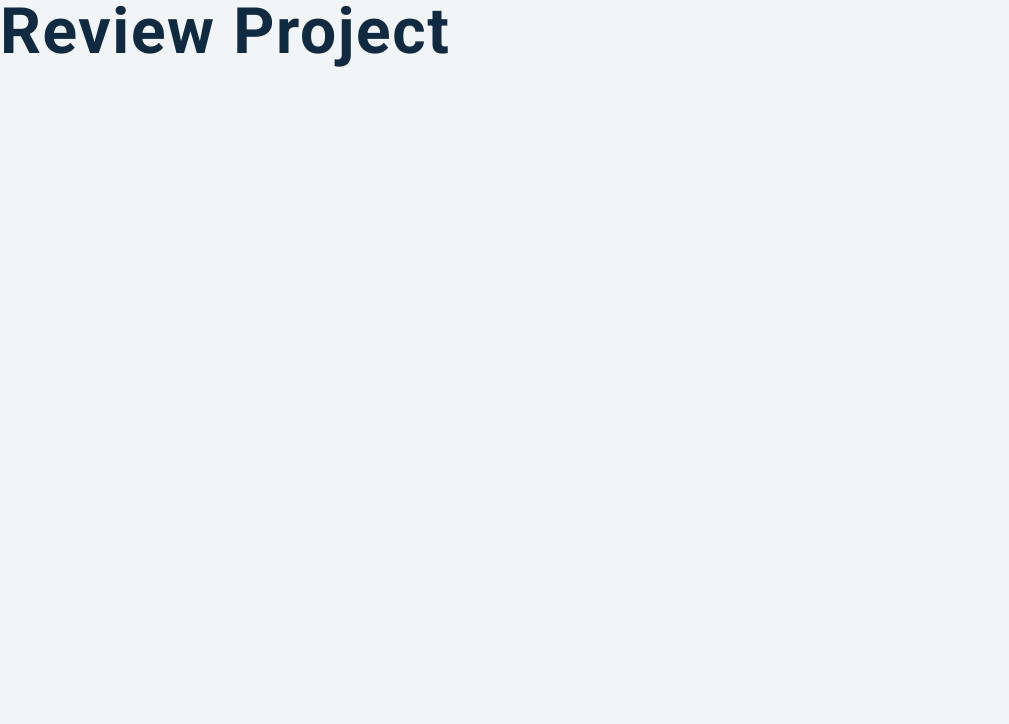
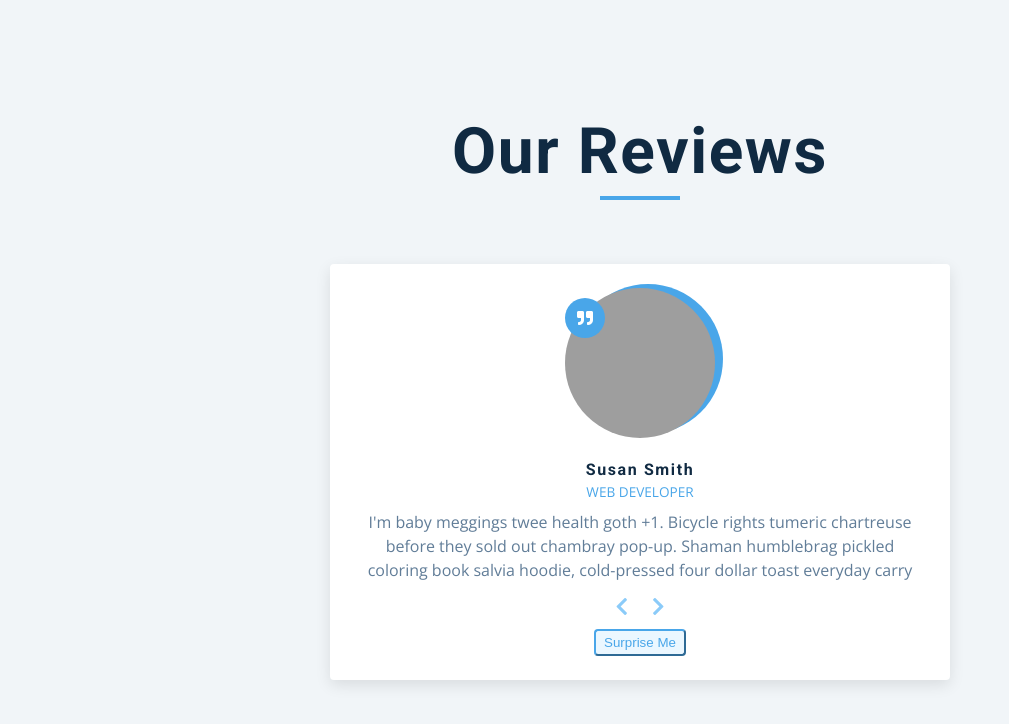
Before and after one commit to suhailmshaik/JS-practice-projects-, a plain HTML site: page reviews/index.html in a window 1280 px wide. Shown: the whole page, without its empty margins (0-1009 px from the left). Drawn offline with nearby package versions, Linux system fonts and the light colour scheme; grey boxes are pictures that could not be loaded.

Commit message:
reviews task completed

```diff
--- a/reviews/app.js
+++ b/reviews/app.js
@@ -4,36 +4,80 @@ const reviews = [
     id: 1,
     name: "susan smith",
     job: "web developer",
-    img:
-      "https://res.cloudinary.com/diqqf3eq2/image/upload/v1586883334/person-1_rfzshl.jpg",
-    text:
-      "I'm baby meggings twee health goth +1. Bicycle rights tumeric chartreuse before they sold out chambray pop-up. Shaman humblebrag pickled coloring book salvia hoodie, cold-pressed four dollar toast everyday carry",
+    img: "https://res.cloudinary.com/diqqf3eq2/image/upload/v1586883334/person-1_rfzshl.jpg",
+    text: "I'm baby meggings twee health goth +1. Bicycle rights tumeric chartreuse before they sold out chambray pop-up. Shaman humblebrag pickled coloring book salvia hoodie, cold-pressed four dollar toast everyday carry",
   },
   {
     id: 2,
     name: "anna johnson",
     job: "web designer",
-    img:
-      "https://res.cloudinary.com/diqqf3eq2/image/upload/v1586883409/person-2_np9x5l.jpg",
-    text:
-      "Helvetica artisan kinfolk thundercats lumbersexual blue bottle. Disrupt glossier gastropub deep v vice franzen hell of brooklyn twee enamel pin fashion axe.photo booth jean shorts artisan narwhal.",
+    img: "https://res.cloudinary.com/diqqf3eq2/image/upload/v1586883409/person-2_np9x5l.jpg",
+    text: "Helvetica artisan kinfolk thundercats lumbersexual blue bottle. Disrupt glossier gastropub deep v vice franzen hell of brooklyn twee enamel pin fashion axe.photo booth jean shorts artisan narwhal.",
   },
   {
     id: 3,
     name: "peter jones",
     job: "intern",
-    img:
-      "https://res.cloudinary.com/diqqf3eq2/image/upload/v1586883417/person-3_ipa0mj.jpg",
-    text:
-      "Sriracha literally flexitarian irony, vape marfa unicorn. Glossier tattooed 8-bit, fixie waistcoat offal activated charcoal slow-carb marfa hell of pabst raclette post-ironic jianbing swag.",
+    img: "https://res.cloudinary.com/diqqf3eq2/image/upload/v1586883417/person-3_ipa0mj.jpg",
+    text: "Sriracha literally flexitarian irony, vape marfa unicorn. Glossier tattooed 8-bit, fixie waistcoat offal activated charcoal slow-carb marfa hell of pabst raclette post-ironic jianbing swag.",
   },
   {
     id: 4,
     name: "bill anderson",
     job: "the boss",
-    img:
-      "https://res.cloudinary.com/diqqf3eq2/image/upload/v1586883423/person-4_t9nxjt.jpg",
-    text:
-      "Edison bulb put a bird on it humblebrag, marfa pok pok heirloom fashion axe cray stumptown venmo actually seitan. VHS farm-to-table schlitz, edison bulb pop-up 3 wolf moon tote bag street art shabby chic. ",
+    img: "https://res.cloudinary.com/diqqf3eq2/image/upload/v1586883423/person-4_t9nxjt.jpg",
+    text: "Edison bulb put a bird on it humblebrag, marfa pok pok heirloom fashion axe cray stumptown venmo actually seitan. VHS farm-to-table schlitz, edison bulb pop-up 3 wolf moon tote bag street art shabby chic. ",
   },
 ];
+
+// select items
+const img = document.getElementById("person-img");
+const author = document.getElementById("author");
+const job = document.getElementById("job");
+const info = document.getElementById("info");
+
+const prevBtn = document.querySelector(".prev-btn");
+const nextBtn = document.querySelector(".next-btn");
+const randomBtn = document.querySelector(".random-btn");
+
+// set starting item
+let currentItem = 0;
+
+// load initial item
+window.addEventListener("DOMContentLoaded", function () {
+  showPerson();
+});
+
+// show person based on item
+function showPerson() {
+  const item = reviews[currentItem];
+  img.src = item.img;
+  author.textContent = item.name;
+  job.textContent = item.job;
+  info.textContent = item.text;
+}
+
+// show next person
+nextBtn.addEventListener("click", function () {
+  currentItem++;
+  if (currentItem > reviews.length - 1) {
+    currentItem = 0;
+  }
+  showPerson();
+});
+
+// show previous person
+prevBtn.addEventListener("click", function () {
+  currentItem--;
+  if (currentItem < 0) {
+    currentItem = reviews.lengh - 1;
+  }
+  showPerson();
+});
+
+// show random person
+randomBtn.addEventListener("click", function () {
+  surprise = Math.floor(Math.random() * reviews.length);
+  currentItem = surprise;
+  showPerson();
+});
--- a/reviews/index.html
+++ b/reviews/index.html
@@ -14,7 +14,40 @@
     <link rel="stylesheet" href="styles.css" />
   </head>
   <body>
-    <h1>review project</h1>
+    <main>
+      <section class="container">
+        <!-- title -->
+        <div class="title">
+          <h1>our reviews</h1>
+          <div class="underline"></div>
+        </div>
+        <!-- review -->
+        <article class="review">
+          <div class="img-container">
+            <img src="./person-1.jpeg" id="person-img" alt="" />
+          </div>
+          <h4 id="author">sara jones</h4>
+          <p id="job">ux designer</p>
+          <p id="info">
+            Lorem ipsum dolor sit amet consectetur adipisicing elit. Error
+            repellendus commodi velit, unde impedit quas repellat odit suscipit
+            ullam odio, fugiat nobis voluptatibus. Quasi dolorum eveniet sed,
+            repellat iusto ex.
+          </p>
+          <!-- prev next buttons -->
+          <div class="button-container">
+            <button class="prev-btn">
+              <i class="fas fa-chevron-left"></i>
+            </button>
+            <button class="next-btn">
+              <i class="fas fa-chevron-right"></i>
+            </button>
+          </div>
+          <!-- random button  -->
+          <button class="random-btn">surprise me</button>
+        </article>
+      </section>
+    </main>
     <!-- javascript -->
     <script src="app.js"></script>
   </body>
```
